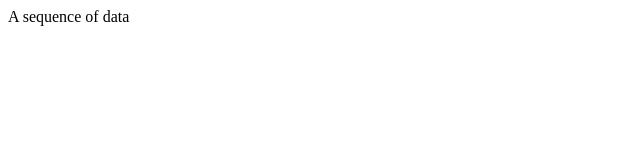
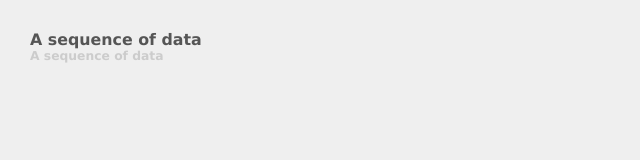
Before and after one commit to AminM-here/AminM-here.github.io, a plain HTML site: page index.html in a window 1280 px wide. Shown: the whole page, without its empty margins (0-640 px from the left). Drawn offline with Linux system fonts and the light colour scheme.

Commit message:
first commit

```diff
--- a/index.html
+++ b/index.html
@@ -1 +1,7 @@
-A sequence of data
+<head>
+  <link rel="stylesheet" href="./style.css">
+</head>
+<body>
+  <h1>A sequence of data</h1>
+  <h2>A sequence of data</h2>
+</body>
--- /dev/null
+++ b/style.css
@@ -0,0 +1,23 @@
+* {
+  box-sizing: border-box;
+  margin: 0;
+  padding: 0;
+}
+
+body {
+  padding: 25px;
+  margin: 5px;
+  font: 14px "Lucida Grande", Helvetica, Arial, sans-serif;
+  min-height: 99vh;
+  background: #efefef;
+  color: #555;
+}
+
+h1 {
+  font-size: .99rem;
+}
+
+h2 {
+  font-size: .77rem;
+  color: #ccc;
+}
```
